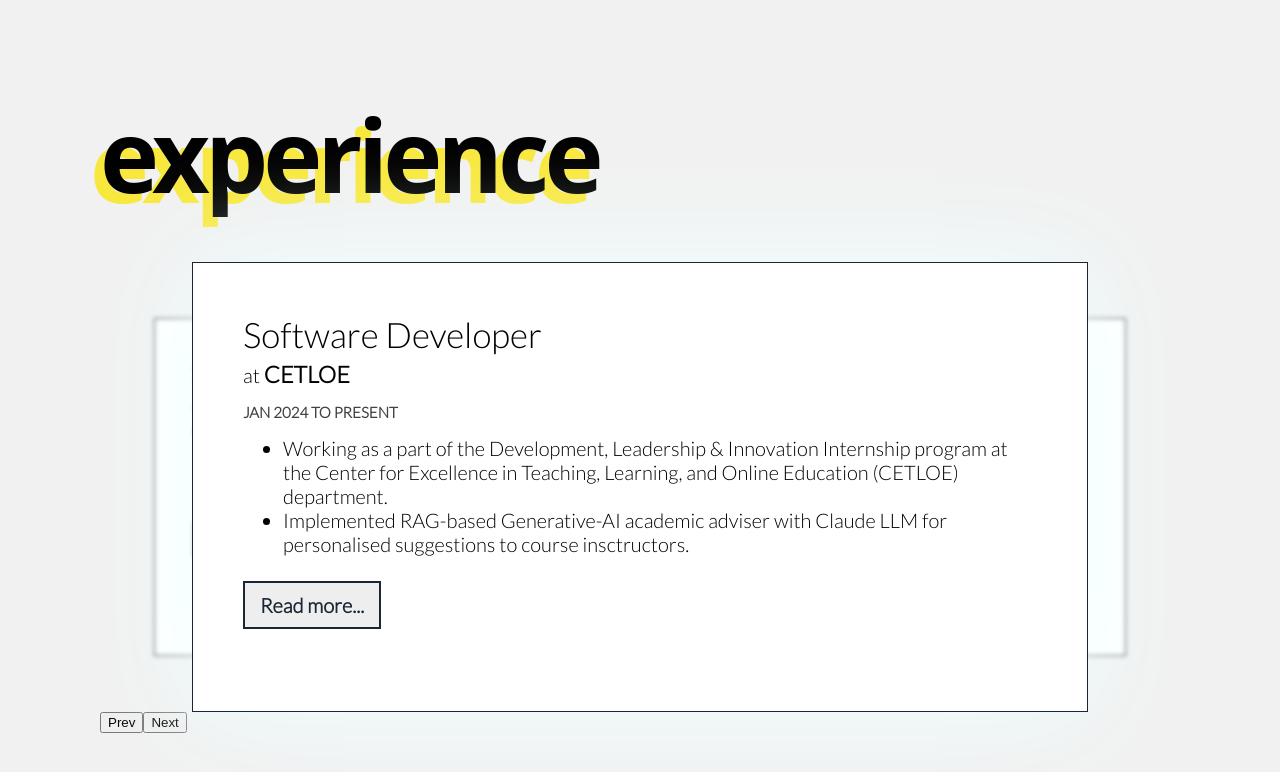
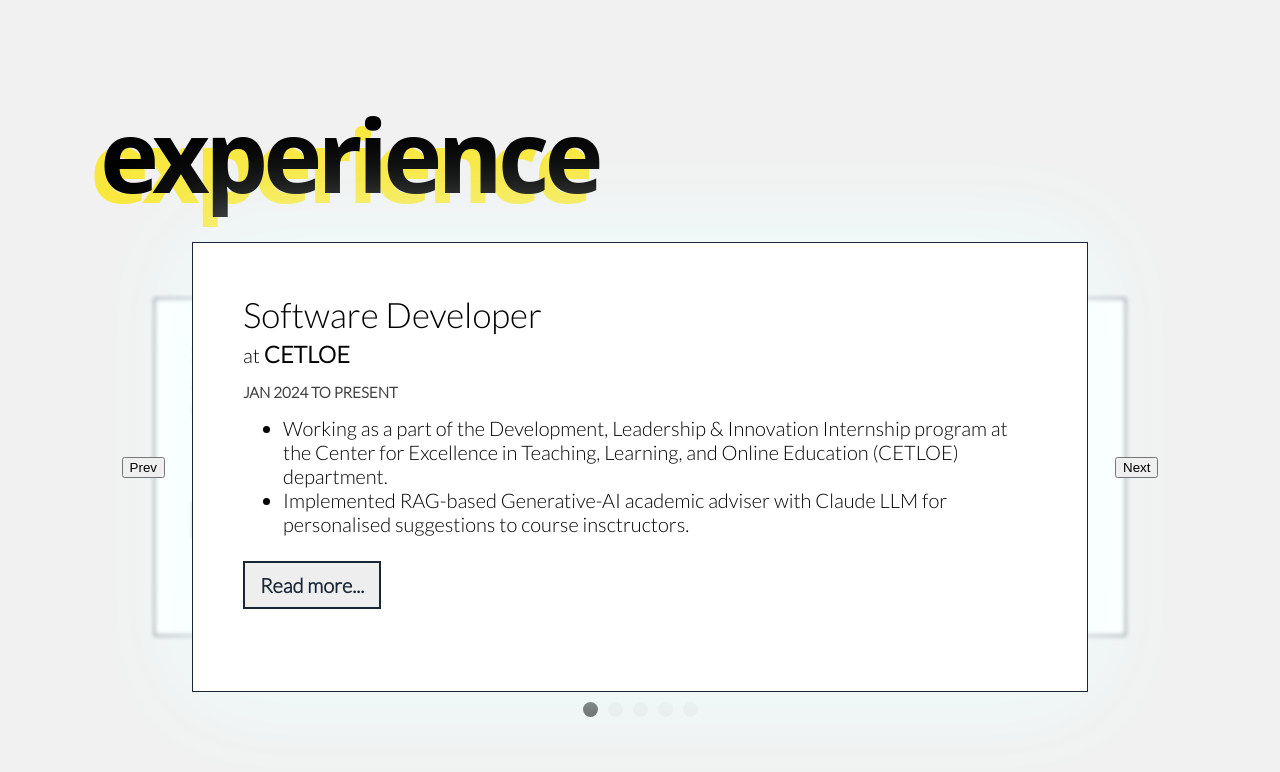
Before and after one commit to RohanBera/RohanBera.github.io, a React (Create React App) app: page /#/ in a window 1280 px wide. Shown: the part 4535-5307 px from the top of the page. Built offline with nearby package versions, Linux system fonts and the light colour scheme.

Commit message:
experience carousal + dots

```diff
--- a/src/components/experienceComponents/Experience.jsx
+++ b/src/components/experienceComponents/Experience.jsx
@@ -3,6 +3,14 @@ import { exps } from './experiences'
 
 export default function Experience() {
     const [currentIndex, setCurrentIndex] = useState(0);
+
+    const goToJob = (jobId) => {
+        console.log(jobId, currentIndex);
+
+        setCurrentIndex(jobId)
+
+        console.log(jobId, currentIndex);
+    }
 
     const nextJob = () => {
         setCurrentIndex((prevIndex) => (prevIndex + 1) % exps.length);
@@ -21,6 +29,8 @@ export default function Experience() {
             </div>
 
             <div className="exp-cards-container">
+                <button className='prev' onClick={prevJob}> Prev</button>
+
                 {exps.map((exp, idx) => (
                     <div key={idx}
                         // hidden by default
@@ -48,10 +58,16 @@ export default function Experience() {
                         </div>
                     </div>
                 ))}
+                <button className='next' onClick={nextJob}> Next</button>
             </div>
-            <div className="buttons">
-                <button onClick={prevJob}> Prev</button>
-                <button onClick={nextJob}> Next</button>
+
+            <div className="experience-dots">
+                {
+                    exps.map((exp, idx) => (
+                        <button className={"dot" + (idx === currentIndex ? ' focus' : '')} key={idx} onClick={() => { goToJob(Number(idx)) }}>
+                        </button>
+                    ))
+                }
             </div>
         </div>
     )
--- a/src/index.css
+++ b/src/index.css
@@ -144,6 +144,10 @@ html {
 }
 
 /*************************** HOME PAGE ***************************/
+
+.main {
+  overflow-x: hidden;
+}
 
 .home {
   height: 100%;
@@ -329,12 +333,13 @@ html {
 
 .experience {
   display: flex;
+  position: relative;
   padding: 100px;
   z-index: 5;
   flex-direction: column;
-  /* height: 100vh; */
+  height: 100vh;
   /* align-items: center; */
-  justify-content: center;
+  justify-content: space-evenly;
 }
 
 .experience .exp-heading {
@@ -343,74 +348,117 @@ html {
   font-weight: 700;
   letter-spacing: -5px;
   text-shadow: -10px 10px #f8e83d;
-  margin-bottom: 40px;
+  margin-bottom: 20px;
 }
 
 .experience .exp-cards-container {
   display: flex;
+  position: relative;
 
+  width: 100%;
+  /* absolute madlad */
+  min-height: 450px;
   justify-content: space-around;
   align-items: center;
   height: auto;
-  /* overflow-x: scroll; */
-  /* overflow-y: hidden; */
+
+  transition: transform 0.5s ease;
 }
 
 .experience .exp-card {
-  /* margin: 40px 0; */
-  /* margin-right: 100px; */
+  position: absolute;
   background-color: white;
-  padding: 50px;
+  padding: 50px 50px 20px 50px;
   width: 70%;
   height: 450px;
   border: 0.5px solid #182635;
-  position: relative;
   font-family: "thin-round", sans-serif;
   font-size: 20px;
+  overflow-y: auto;
 
-  display: none;
-
+  z-index: -1;
+  filter: blur(5px);
+  zoom: 50%;
   /* FOR THAT FANCY BOX SHADOW EFFECT */
   /* box-shadow: -15px 15px #182635; */
   /* transition: box-shadow 300ms; */
 
-  /* translate: 200px; */
-  transition-duration: transform 300ms;
+  transition: transform 300ms;
 }
 
 .experience .exp-card.focus {
-  display: block;
+  filter: none;
   zoom: normal;
+  transform: translate(0px);
 
-  /* background-color: #fff; */
   box-shadow: 0px 0px 100px 0px #eeffff;
-
   z-index: 10;
 }
 
 .experience .exp-card.left-blurr {
-  position: absolute;
   filter: blur(3px);
   zoom: 75%;
   transform: translate(-200px);
 
-  z-index: 2;
-
-  display: block;
-
+  z-index: 3;
 }
 
 .experience .exp-card.right-blurr {
-  position: absolute;
   filter: blur(3px);
   zoom: 75%;
   transform: translate(200px);
 
   z-index: 2;
+}
 
-  display: block;
+.experience .exp-cards-container .prev,
+.experience .exp-cards-container .next {
+  position: absolute;
+  z-index: 20;
+}
 
+.experience .exp-cards-container .prev {
+  left: 2%;
 }
+
+.experience .exp-cards-container .next {
+  right: 2%;
+}
+
+.experience .experience-dots {
+  width: 100%;
+  display: flex;
+  align-items: center;
+  justify-content: center;
+  padding: 10px;
+}
+
+.experience .dot {
+  height: 15px;
+  width: 15px;
+  padding: 5px;
+  margin: 0px 5px;
+  border: none;
+  margin: none;
+  outline: none;
+  box-shadow: none;
+  border-radius: 50%;
+  background-color: #e7e7e7;
+  cursor: pointer;
+
+  transition-duration: 200ms;
+  /* z-index: 30; */
+}
+
+.experience .dot.focus {
+  background-color: #333;
+}
+
+/*
+.experience .buttons .prev {
+  position: absolute;
+  right: ;
+} */
 
 /* FOR THAT FANCY BOX SHADOW EFFECT */
 /* .experience .exp-card:before {
```
